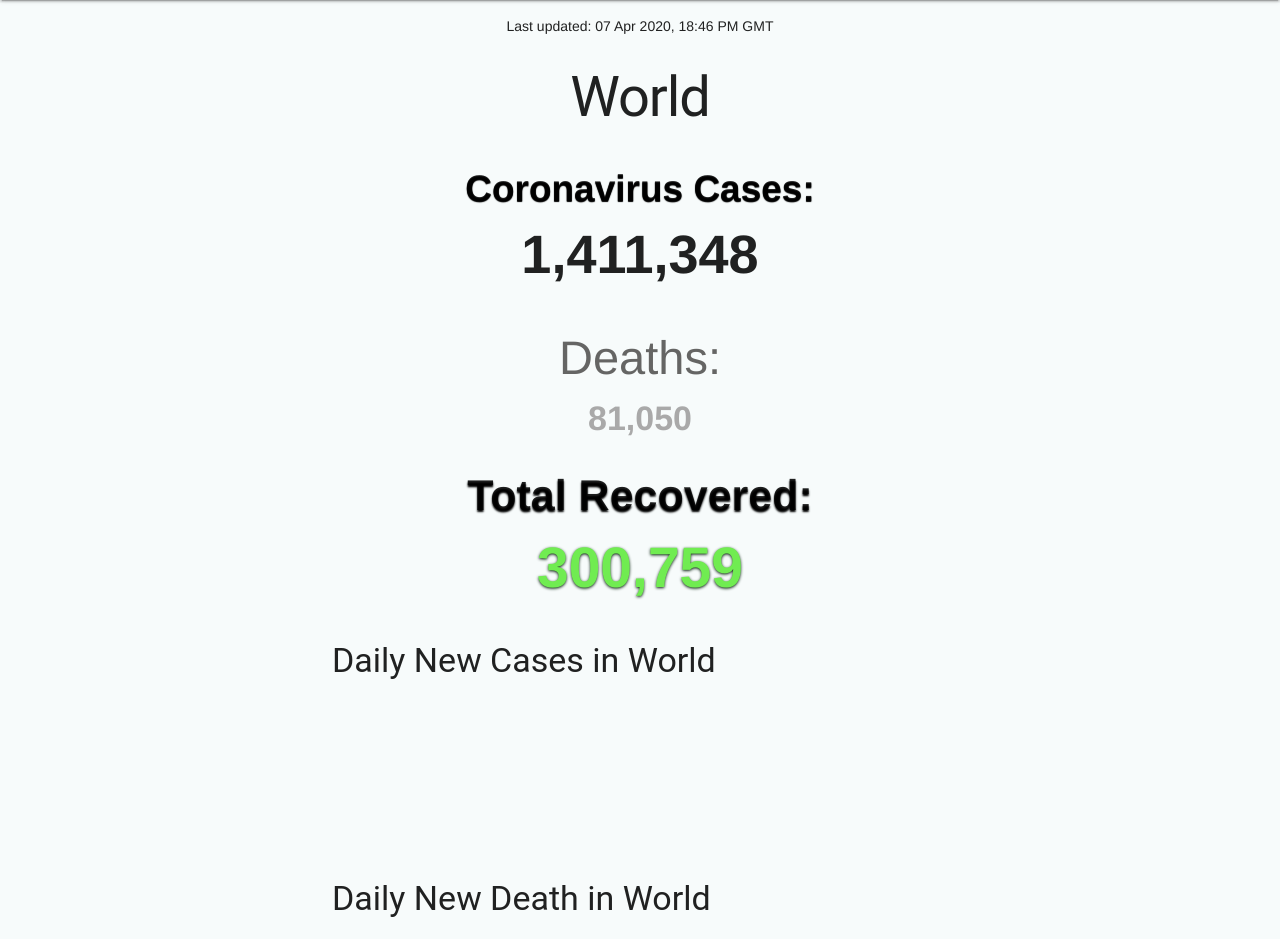
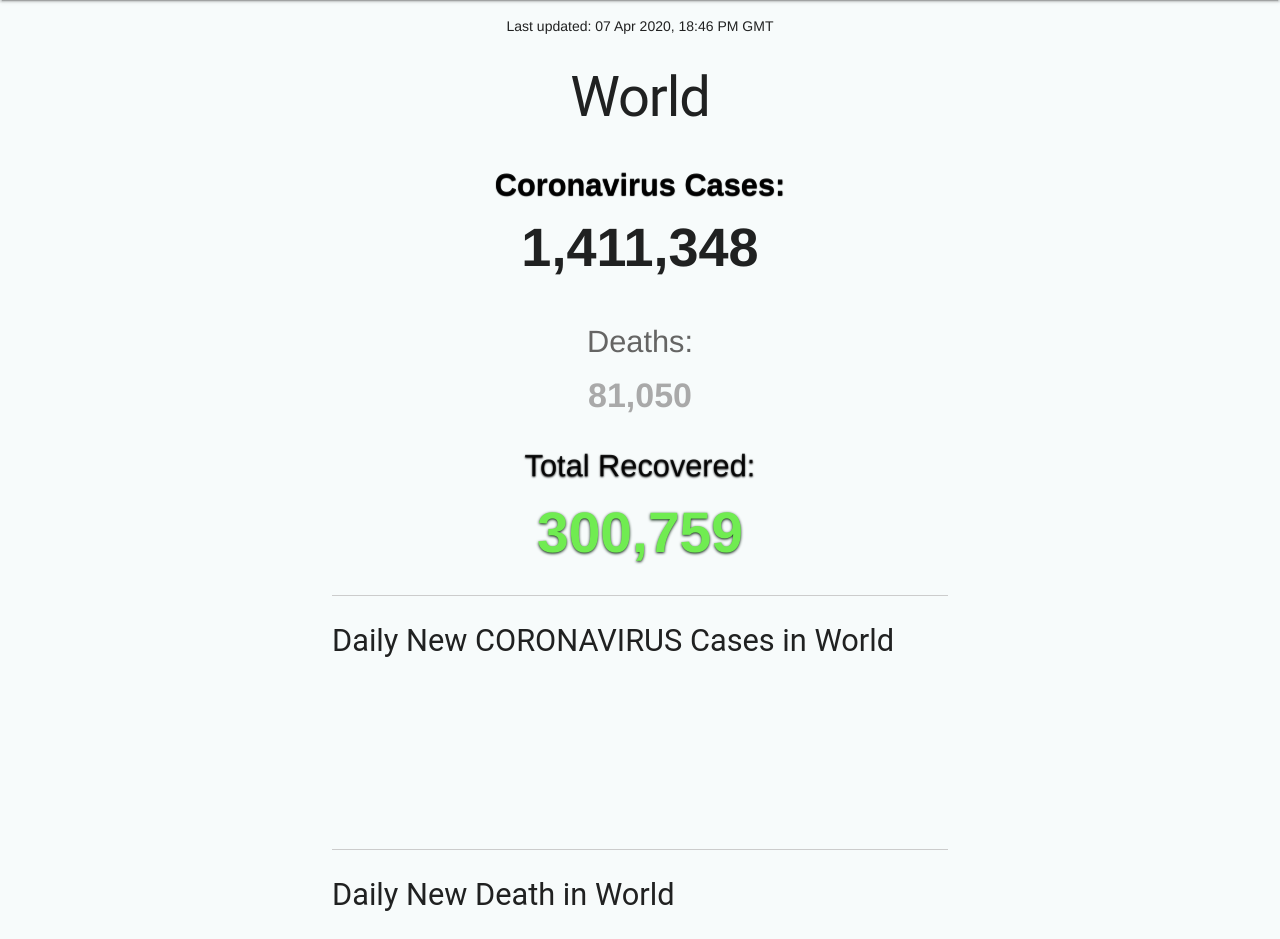
Before and after one commit to tz01x/cononaTrackerApi, a Django app: page /details/World/ in a window 1280 px wide. Shown: the part 64-1003 px from the top of the page. Run offline with Django 3.2, Linux system fonts and the light colour scheme; data comes from the database, SQL or seed files in the repository; data that the repository does not hold is empty; a map, chart or similar area stays blank; some libraries are stand-ins or nearby versions.

Commit message:
css change

```diff
--- a/frontend/templates/frontend/details.html
+++ b/frontend/templates/frontend/details.html
@@ -58,8 +58,8 @@ line-height: 1;
 
     font-size: 43px;
     padding: 2px;
-    font-weight: 700;
-    text-shadow: 0px 2px 2px black;
+    font-weight: 500;
+    text-shadow: 0px 1px 2px black;
 
 }
 .nre{
@@ -70,6 +70,10 @@ font-size: 57px;
 font-weight: 600;
 color: #70ec51;
 text-shadow: 0px 0.5px 3px #061f0b;
+}
+.resf{
+  font-size: calc(27px + (30 - 25) * ((100vw - 300px) / (1600 - 300)));
+
 }
 </style>
 
@@ -92,17 +96,17 @@ text-shadow: 0px 0.5px 3px #061f0b;
       </div>
       <div class="body">
         <div class="t cs">
-          <div class="cst">
+          <div class="cst resf ">
 
             Coronavirus Cases:
           </div>
-          <div class="t ncs">
+          <div class="t ncs ">
 
             {{qs.total_cases}}
           </div>
         </div>
         <div class="t d">
-          <div class="dt">
+          <div class="dt resf">
             Deaths:
 
           </div>
@@ -112,7 +116,7 @@ text-shadow: 0px 0.5px 3px #061f0b;
           </div>
         </div>
         <div class="t re">
-          <div class="ret">
+          <div class="ret resf">
             Total Recovered:
 
           </div>
@@ -120,10 +124,12 @@ text-shadow: 0px 0.5px 3px #061f0b;
             {{qs.total_recover}}
           </div>
         </div>
-        <h3>Daily New Cases in {{qs}}</h3>
+        <hr>
+        <h3 class="resf">Daily New CORONAVIRUS Cases in {{qs}}</h3>
         <canvas id="myChart_new_case"></canvas>
         <br>
-        <h3>Daily New Death in {{qs}}</h3>
+        <hr>
+        <h3 class="resf">Daily New Death in {{qs}}</h3>
         <canvas id="myChart_new_death"></canvas>
       </div>
 
--- a/frontend/templates/frontend/home.html
+++ b/frontend/templates/frontend/home.html
@@ -172,7 +172,7 @@ text-decoration-style: wavy;
 
 }
 .main-header-section-title{
-background: lightgray;
+background: #ccceda52;
 padding: 3px;
 margin: 5px 0px 14px 0px;
 font-weight: 600;
```
